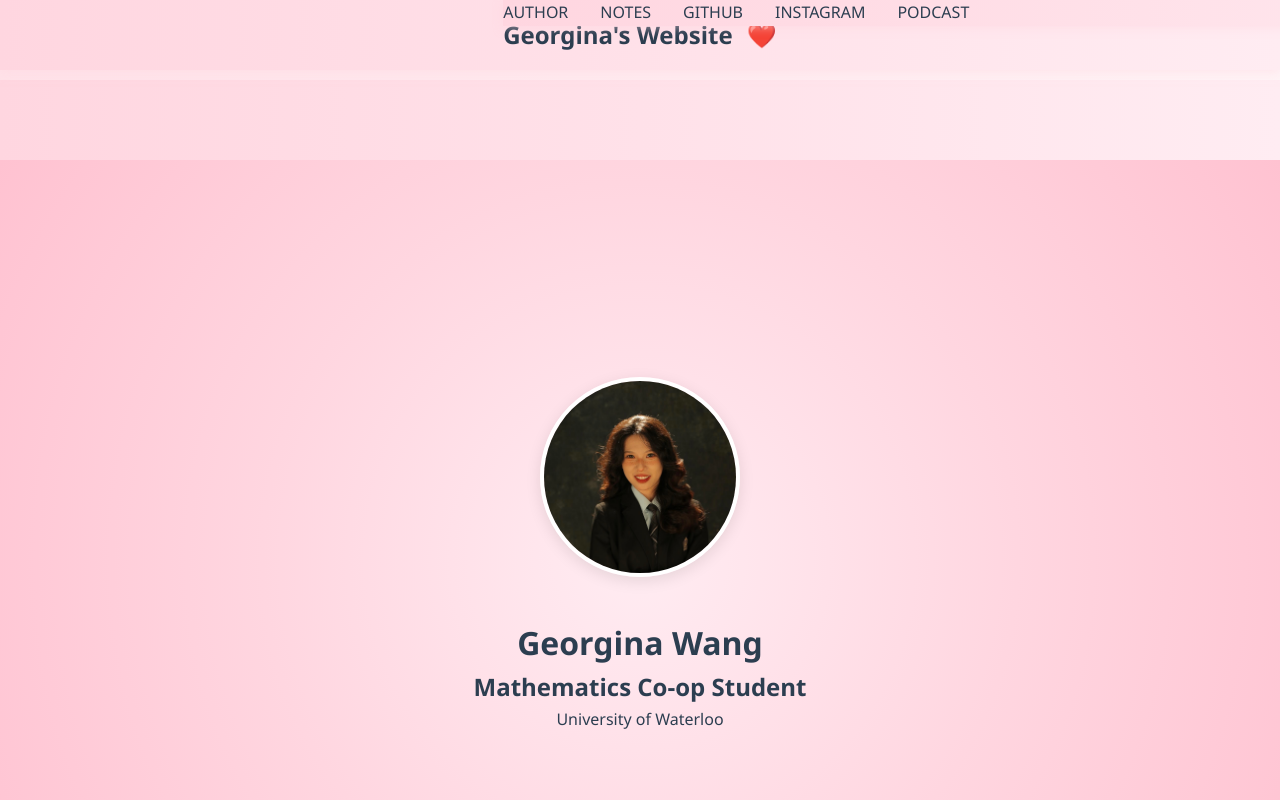
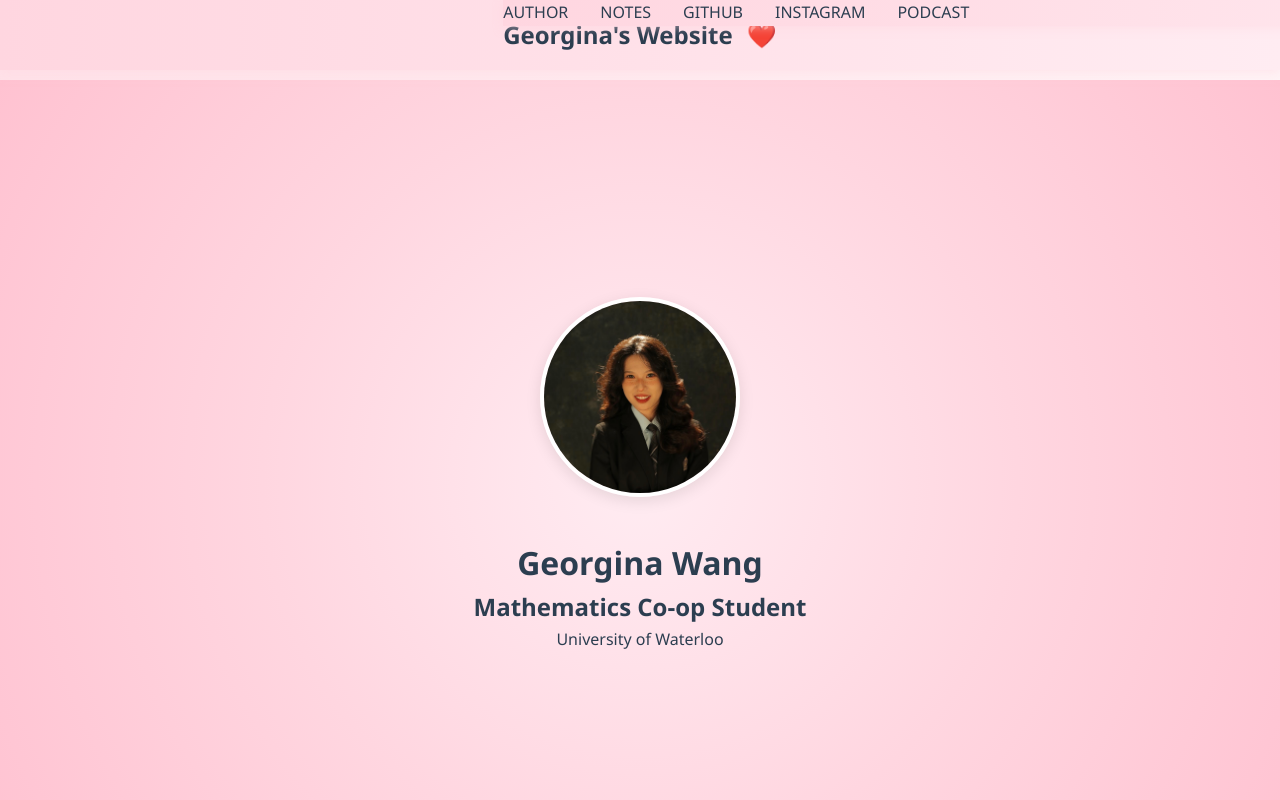
Before and after one commit to GeorginaTaylorsVersion/Georginas_Website, a Next.js app: page / in a window 1280 px wide. Shown: the top 800 px of the page. Built offline with nearby package versions, Linux system fonts and the light colour scheme.

Commit message:
Update index.js

```diff
--- a/pages/index.js
+++ b/pages/index.js
@@ -23,9 +23,6 @@ export default function Home() {
         <link rel="stylesheet" href="/personal-website/styles.css" />
         {/* You might want to add other meta tags from your old index.html here */}
       </Head>
-
-      {/* Spacing element to clear the fixed header on the home page */}
-      <div style={{ height: '80px', background: 'linear-gradient(to right, #ffd6e0, #ffecf2)' }}></div>
 
       {/* Personal website hero section */}
       <header className={styles.hero}>
```
